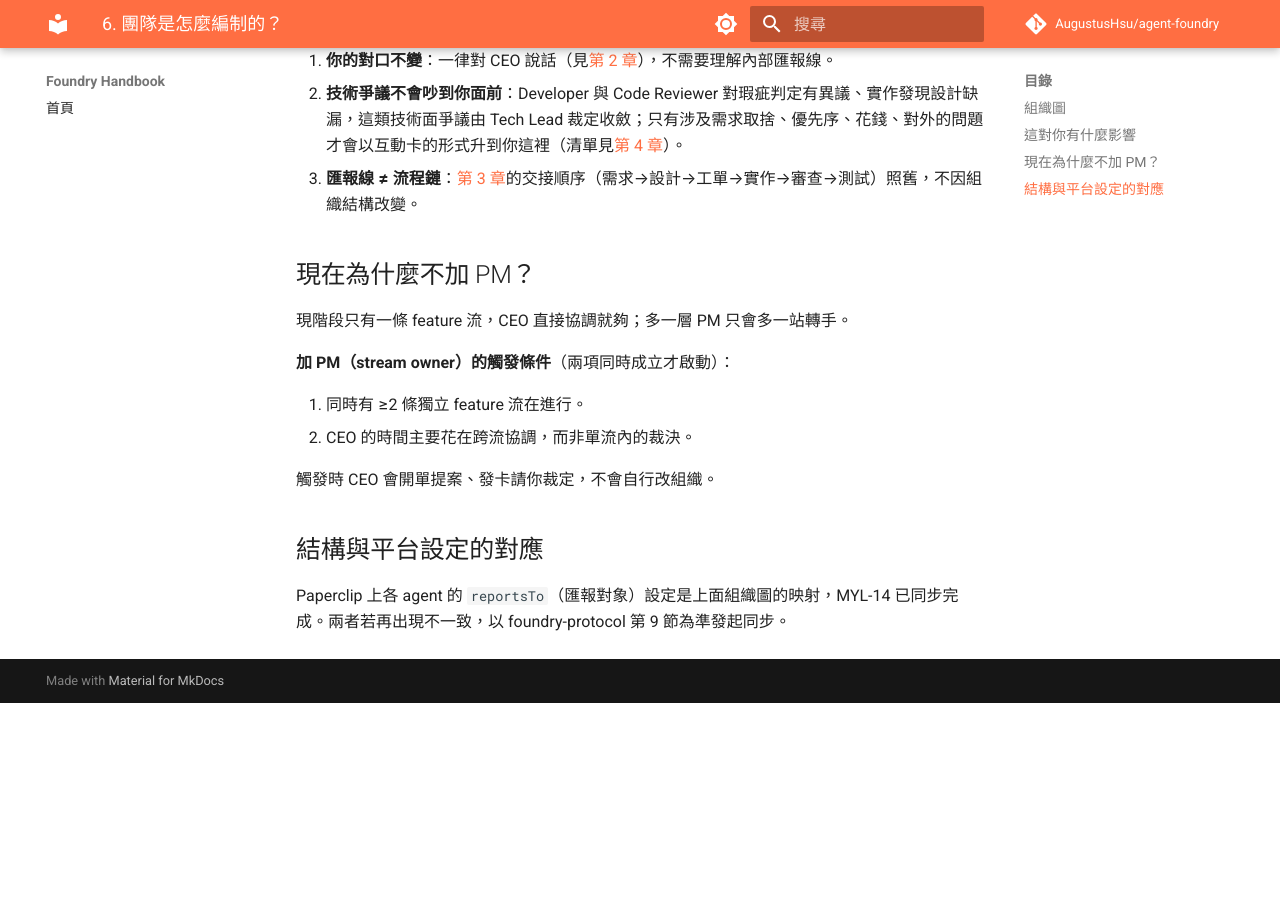
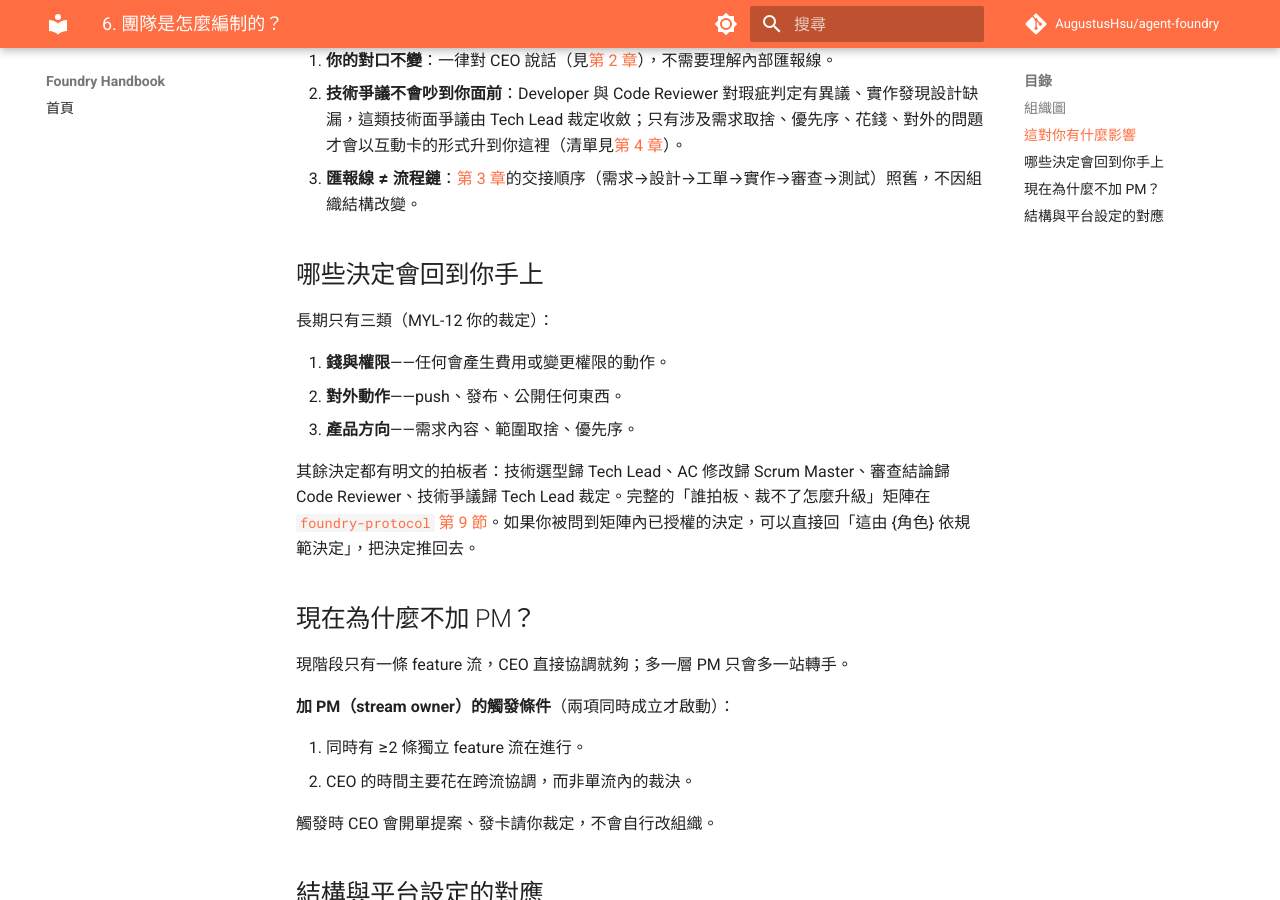
Before and after one commit to AugustusHsu/agent-foundry, an MkDocs documentation site: the page built from docs/handbook/06-org-structure.md, in a window 1280 px wide and 900 px high, scrolled down 639 px. Built offline with MkDocs 1.6.1 and Material for MkDocs 9.7.7, drawn with Linux system fonts in a browser that asks for light colours; comment, search, counter and statistics services are not loaded; before the commit the page ends 1342 px from its top, so only the background shows below that.

Commit message:
📝 增訂決策權矩陣：protocol 第 9 節與 handbook 第 6 章（MYL-14）

```diff
--- a/docs/handbook/06-org-structure.md
+++ b/docs/handbook/06-org-structure.md
@@ -24,6 +24,16 @@
 2. **技術爭議不會吵到你面前**：Developer 與 Code Reviewer 對瑕疵判定有異議、實作發現設計缺漏，這類技術面爭議由 Tech Lead 裁定收斂；只有涉及需求取捨、優先序、花錢、對外的問題才會以互動卡的形式升到你這裡（清單見[第 4 章](04-decision-points.md)）。
 3. **匯報線 ≠ 流程鏈**：[第 3 章](03-workflow.md)的交接順序（需求→設計→工單→實作→審查→測試）照舊，不因組織結構改變。
 
+## 哪些決定會回到你手上
+
+長期只有三類（MYL-12 你的裁定）：
+
+1. **錢與權限**——任何會產生費用或變更權限的動作。
+2. **對外動作**——push、發布、公開任何東西。
+3. **產品方向**——需求內容、範圍取捨、優先序。
+
+其餘決定都有明文的拍板者：技術選型歸 Tech Lead、AC 修改歸 Scrum Master、審查結論歸 Code Reviewer、技術爭議歸 Tech Lead 裁定。完整的「誰拍板、裁不了怎麼升級」矩陣在 [`foundry-protocol` 第 9 節](../../skills/foundry-protocol/SKILL.md)。如果你被問到矩陣內已授權的決定，可以直接回「這由 {角色} 依規範決定」，把決定推回去。
+
 ## 現在為什麼不加 PM？
 
 現階段只有一條 feature 流，CEO 直接協調就夠；多一層 PM 只會多一站轉手。
```
Also changed, not shown: skills/foundry-protocol/SKILL.md (+24 -0 lines).
